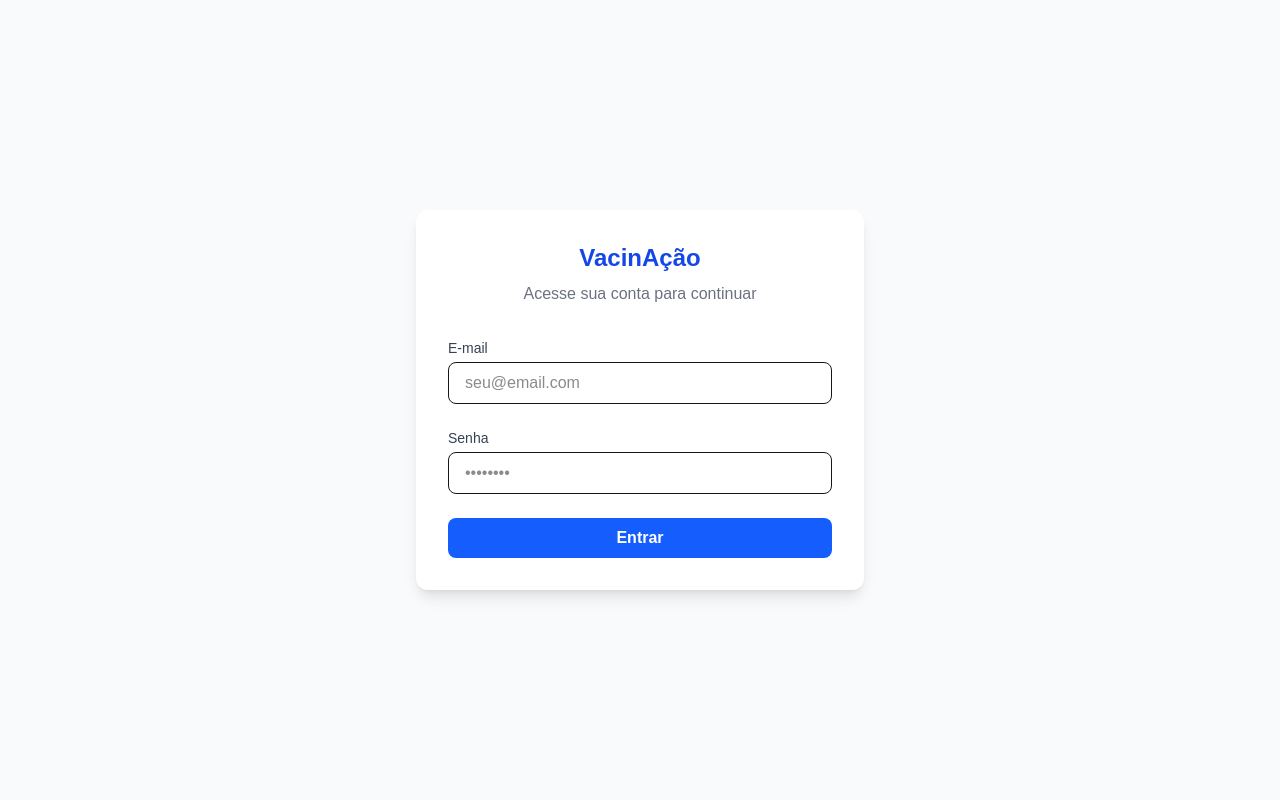
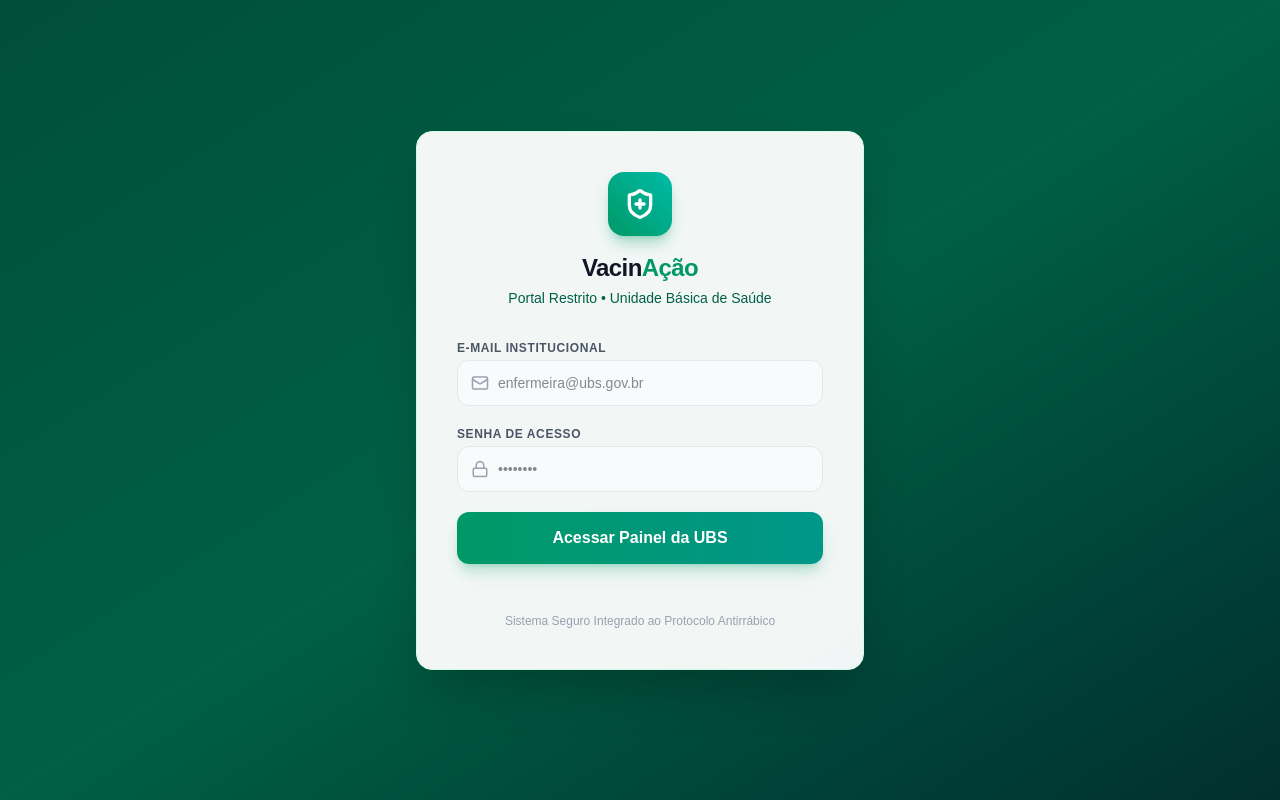
Before and after one commit to pedroaugustoti/VacinAcao, a Next.js app: page /login in a window 1280 px wide. Built offline with nearby package versions, Linux system fonts and the light colour scheme; no server answers.

Commit message:
New: Nova pagina de login

```diff
--- a/src/app/login/page.tsx
+++ b/src/app/login/page.tsx
@@ -1,110 +1,126 @@
-"use client"
+'use client'
 
 import { useState } from 'react'
+import { createClient } from '@/lib/supabase/client'
 import { useRouter } from 'next/navigation'
-import { createClient } from '@/lib/supabase/client'
+import { ShieldPlus, Lock, Mail, AlertCircle, Loader2 } from 'lucide-react'
 
-export default function LoginPage() {
+export default function LoginUbsPage() {
   const [email, setEmail] = useState('')
   const [password, setPassword] = useState('')
-  const [erro, setErro] = useState<string | null>(null)
+  const [error, setError] = useState('')
   const [loading, setLoading] = useState(false)
-
   const router = useRouter()
   const supabase = createClient()
 
   const handleLogin = async (e: React.FormEvent) => {
     e.preventDefault()
     setLoading(true)
-    setErro(null)
+    setError('')
 
-    // 1. Tenta fazer o login com as credenciais
-    const { data: authData, error: authError } = await supabase.auth.signInWithPassword({
+    const { error: authError } = await supabase.auth.signInWithPassword({
       email,
       password,
     })
 
     if (authError) {
-      setErro("E-mail ou senha incorretos.")
+      setError('E-mail ou senha incorretos. Verifique suas credenciais.')
       setLoading(false)
       return
     }
 
-    if (authData.user) {
-      // 2. Busca na tabela 'perfis' para ver se o usuário logado é da UBS
-      const { data: perfil } = await supabase
-        .from('perfis')
-        .select('role')
-        .eq('id', authData.user.id)
-        .single()
-
-      // 3. Força o Next.js a atualizar a sessão do servidor (importante para o Middleware e Layouts)
+    router.push('/admin')
     router.refresh()
-
-      // 4. Faz o roteamento inteligente
-      if (perfil && (perfil.role === 'ubs' || perfil.role === 'admin')) {
-        router.push('/admin') // Vai para o Dashboard da UBS
-      } else {
-        router.push('/')      // Vai para a Carteira do Paciente (PWA)
-      }
-    }
   }
 
   return (
-    <div className="min-h-screen flex items-center justify-center bg-gray-50 p-4">
-      <div className="max-w-md w-full bg-white rounded-xl shadow-lg p-8">
+    <div className="min-h-screen flex items-center justify-center bg-gradient-to-br from-emerald-900 via-emerald-800 to-teal-950 p-4">
+      {/* Container Principal com Efeito Glassmorphism */}
+      <div className="w-full max-w-md bg-white/95 backdrop-blur-xl rounded-2xl shadow-2xl overflow-hidden border border-emerald-100 p-8 sm:p-10">
+
+        {/* Cabeçalho com Identidade Hospitalar / Verde Clínico */}
         <div className="text-center mb-8">
-          <h1 className="text-2xl font-bold text-blue-700">VacinAção</h1>
-          <p className="text-gray-500 mt-2">Acesse sua conta para continuar</p>
+          <div className="inline-flex items-center justify-center w-16 h-16 rounded-2xl bg-gradient-to-tr from-emerald-600 to-teal-500 text-white shadow-lg shadow-emerald-600/30 mb-4">
+            <ShieldPlus size={32} strokeWidth={2.5} />
+          </div>
+          <h1 className="text-2xl font-bold tracking-tight text-gray-900">
+            Vacin<span className="text-emerald-600">Ação</span>
+          </h1>
+          <p className="text-sm font-medium text-emerald-800 mt-1">
+            Portal Restrito • Unidade Básica de Saúde
+          </p>
         </div>
 
-        <form onSubmit={handleLogin} className="space-y-6">
-          <div>
-            <label className="block text-sm font-medium text-gray-700 mb-1">
-              E-mail
+        {/* Formulário */}
+        <form onSubmit={handleLogin} className="space-y-5">
+          {error && (
+            <div className="flex items-center gap-3 bg-red-50 border-l-4 border-red-500 p-3 rounded-r-lg text-red-700 text-sm animate-shake">
+              <AlertCircle size={20} className="shrink-0 text-red-500" />
+              <span>{error}</span>
+            </div>
+          )}
+
+          <div className="space-y-1">
+            <label className="block text-xs font-bold uppercase tracking-wider text-gray-600">
+              E-mail Institucional
             </label>
+            <div className="relative">
+              <div className="absolute inset-y-0 left-0 pl-3.5 flex items-center pointer-events-none text-gray-400">
+                <Mail size={18} />
+              </div>
               <input
                 type="email"
                 required
                 value={email}
                 onChange={(e) => setEmail(e.target.value)}
-              className="w-full px-4 py-2 border rounded-lg focus:ring-2 focus:ring-blue-500 focus:border-blue-500 outline-none transition-all"
-              placeholder="seu@email.com"
+                placeholder="enfermeira@ubs.gov.br"
+                className="w-full pl-10 pr-4 py-3 bg-gray-50 border border-gray-200 rounded-xl text-gray-900 text-sm focus:outline-none focus:ring-2 focus:ring-emerald-500 focus:bg-white transition-all"
               />
             </div>
+          </div>
 
-          <div>
-            <label className="block text-sm font-medium text-gray-700 mb-1">
-              Senha
+          <div className="space-y-1">
+            <label className="block text-xs font-bold uppercase tracking-wider text-gray-600">
+              Senha de Acesso
             </label>
+            <div className="relative">
+              <div className="absolute inset-y-0 left-0 pl-3.5 flex items-center pointer-events-none text-gray-400">
+                <Lock size={18} />
+              </div>
               <input
                 type="password"
                 required
                 value={password}
                 onChange={(e) => setPassword(e.target.value)}
-              className="w-full px-4 py-2 border rounded-lg focus:ring-2 focus:ring-blue-500 focus:border-blue-500 outline-none transition-all"
                 placeholder="••••••••"
+                className="w-full pl-10 pr-4 py-3 bg-gray-50 border border-gray-200 rounded-xl text-gray-900 text-sm focus:outline-none focus:ring-2 focus:ring-emerald-500 focus:bg-white transition-all"
               />
             </div>
-
-          {erro && (
-            <div className="p-3 bg-red-50 text-red-700 text-sm rounded-lg border border-red-200">
-              {erro}
           </div>
-          )}
 
           <button
             type="submit"
             disabled={loading}
-            className="w-full bg-blue-600 text-white font-semibold py-2 px-4 rounded-lg hover:bg-blue-700 transition-colors disabled:opacity-70 disabled:cursor-not-allowed flex justify-center items-center"
+            className="w-full py-3.5 px-4 bg-gradient-to-r from-emerald-600 to-teal-600 hover:from-emerald-700 hover:to-teal-700 text-white font-semibold rounded-xl shadow-lg shadow-emerald-600/25 transition-all flex items-center justify-center gap-2 disabled:opacity-70 mt-2"
           >
             {loading ? (
-              <span className="animate-pulse">Autenticando...</span>
+              <>
+                <Loader2 size={20} className="animate-spin" />
+                <span>Autenticando credenciais...</span>
+              </>
             ) : (
-              "Entrar"
+              <span>Acessar Painel da UBS</span>
             )}
           </button>
         </form>
+
+        {/* Rodapé do Card */}
+        <div className="mt-8 text-center border-t border-gray-100 pt-4">
+          <p className="text-xs text-gray-400">
+            Sistema Seguro Integrado ao Protocolo Antirrábico
+          </p>
+        </div>
+
       </div>
     </div>
   )
```
Lines whose indentation alone changed are shown as unchanged.
